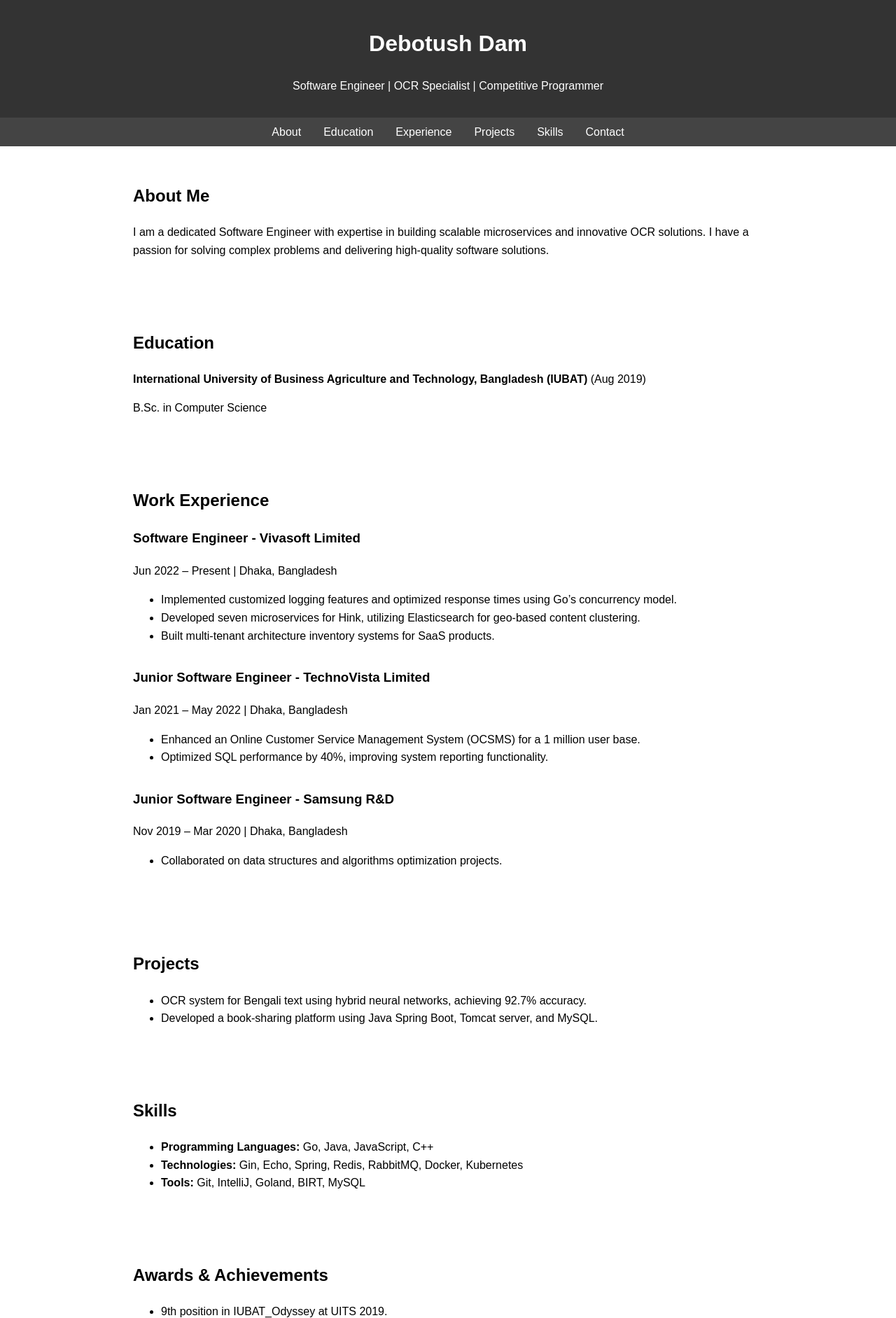
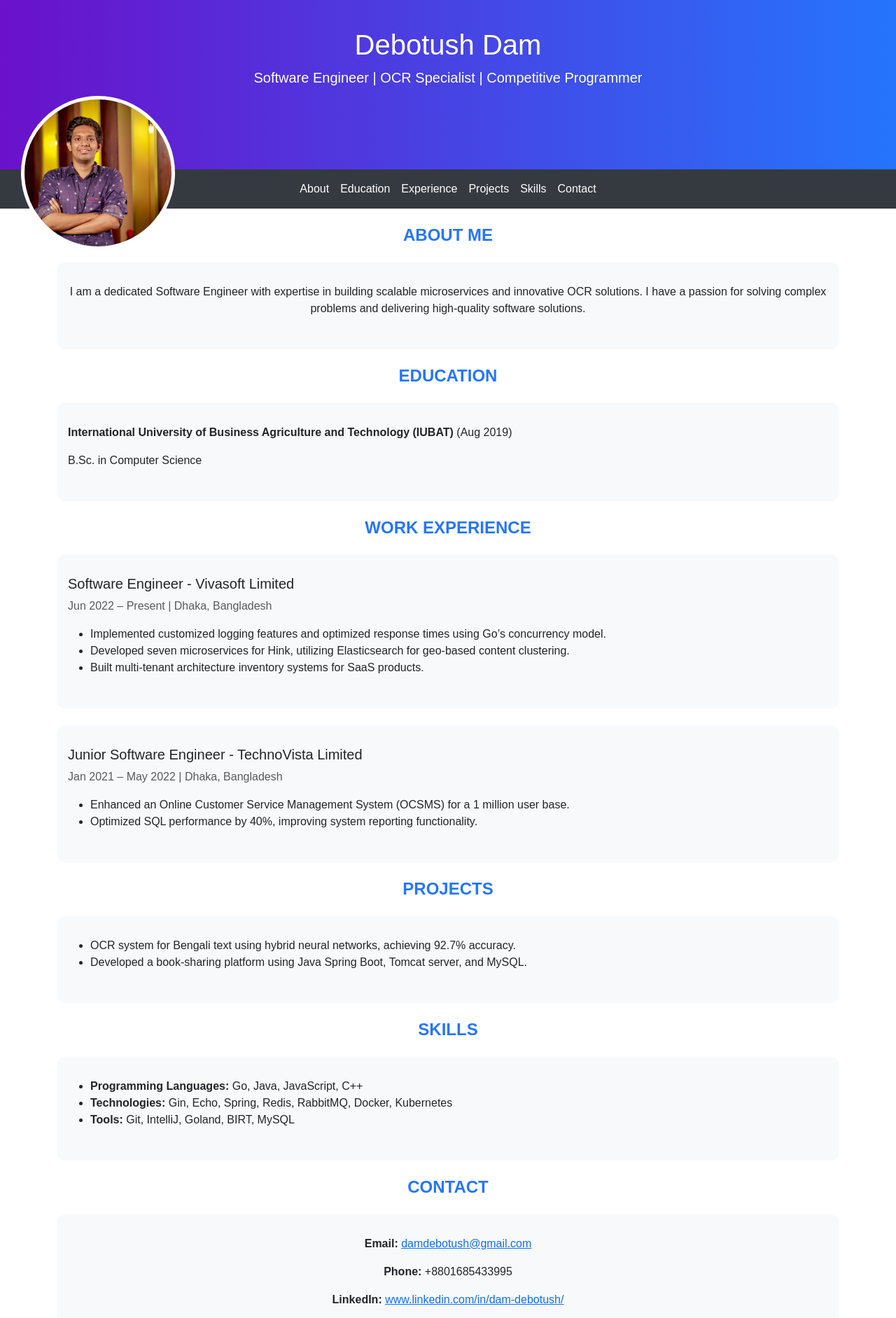
Before and after one commit to debotush/debotush.github.io, a plain HTML site: page index.html in a window 1280 px wide. Shown: the top 1883 px of the page at 70% size. Drawn offline with nearby package versions, Linux system fonts and the light colour scheme.

Commit message:
chore: updated the style of the page

```diff
--- a/index.html
+++ b/index.html
@@ -4,43 +4,95 @@
     <meta charset="UTF-8">
     <meta name="viewport" content="width=device-width, initial-scale=1.0">
     <title>Debotush Dam - Portfolio</title>
+    <link href="https://cdn.jsdelivr.net/npm/bootstrap@5.3.1/dist/css/bootstrap.min.css" rel="stylesheet">
     <style>
         body {
-            font-family: Arial, sans-serif;
-            margin: 0;
-            padding: 0;
-            line-height: 1.6;
+            font-family: 'Arial', sans-serif;
         }
         header {
-            background: #333;
-            color: #fff;
-            padding: 1rem 0;
+            background: linear-gradient(to right, #6a11cb, #2575fc);
+            color: white;
+            padding: 40px 15px 100px; /* Padding adjusted to make room for the image */
             text-align: center;
+            position: relative;
+        }
+        .profile-container {
+            display: flex;
+            justify-content: center;
+            align-items: center;
+            position: relative;
+        }
+        .profile-picture {
+            width: 220px;
+            height: 220px;
+            border-radius: 50%;
+            border: 5px solid white;
+            object-fit: cover;
+            background-color: white; /* Fallback for border contrast */
+            position: absolute;
+            top: -5px; /* Half the height of the image to center it */
+            left: 15px; /* Shift image to the left */
+            z-index: 1000;
         }
         nav {
-            display: flex;
-            justify-content: center;
-            background: #444;
-            padding: 0.5rem;
+            background: #343a40;
+            padding-top: 80px; /* Adjusted to accommodate overlapping image */
         }
-        nav a {
-            color: #fff;
-            text-decoration: none;
-            margin: 0 1rem;
+        nav .nav-link {
+            color: white;
+            transition: color 0.3s;
         }
-        section {
-            padding: 2rem;
-            max-width: 900px;
-            margin: auto;
+        nav .nav-link:hover {
+            color: #6a11cb;
         }
-        .skills, .experience, .education, .projects, .achievements {
-            margin-bottom: 2rem;
+        .section-title {
+            font-weight: bold;
+            color: #2575fc;
+            margin-bottom: 1.5rem;
+            text-transform: uppercase;
+            font-size: 1.5rem;
+        }
+        .section-bg {
+            background: #f8f9fa;
+            padding: 30px 15px;
+            border-radius: 10px;
+            margin-bottom: 20px;
         }
         footer {
+            background: linear-gradient(to right, #2575fc, #6a11cb);
+            color: white;
             text-align: center;
-            padding: 1rem 0;
-            background: #333;
-            color: #fff;
+            padding: 15px 10px;
+        }
+        .btn-custom {
+            background: #6a11cb;
+            border: none;
+            color: white;
+            transition: background 0.3s;
+        }
+        .btn-custom:hover {
+            background: #2575fc;
+        }
+        /* Responsive Design Adjustments */
+        @media (max-width: 768px) {
+            header {
+                padding: 20px 15px 80px; /* Adjust padding for smaller screens */
+                text-align: center; /* Center align text for smaller screens */
+            }
+            .profile-picture {
+                width: 120px;
+                height: 120px;
+                top: -1px; /* Adjust for smaller picture size */
+                left: 50%; /* Center on smaller screens */
+                transform: translateX(-50%);
+            }
+            nav {
+                padding-left: 0; /* Remove padding for smaller screens */
+            }
+            .navbar-nav {
+                margin-left: 0; /* Center navbar items on smaller screens */
+                justify-content: center;
+            }
         }
     </style>
 </head>
@@ -48,93 +100,103 @@
 
 <header>
     <h1>Debotush Dam</h1>
-    <p>Software Engineer | OCR Specialist | Competitive Programmer</p>
+    <p class="lead">Software Engineer | OCR Specialist | Competitive Programmer</p>
+    <div class="profile-container">
+        <img src="SRA02085.jpg" alt="Profile Picture" class="profile-picture">
+    </div>
 </header>
 
-<nav>
-    <a href="#about">About</a>
-    <a href="#education">Education</a>
-    <a href="#experience">Experience</a>
-    <a href="#projects">Projects</a>
-    <a href="#skills">Skills</a>
-    <a href="#contact">Contact</a>
+<nav class="navbar navbar-expand-lg navbar-dark">
+    <div class="container">
+        <button class="navbar-toggler" type="button" data-bs-toggle="collapse" data-bs-target="#navbarNav" aria-controls="navbarNav" aria-expanded="false" aria-label="Toggle navigation">
+            <span class="navbar-toggler-icon"></span>
+        </button>
+        <div class="collapse navbar-collapse" id="navbarNav">
+            <ul class="navbar-nav mx-auto">
+                <li class="nav-item"><a class="nav-link" href="#about">About</a></li>
+                <li class="nav-item"><a class="nav-link" href="#education">Education</a></li>
+                <li class="nav-item"><a class="nav-link" href="#experience">Experience</a></li>
+                <li class="nav-item"><a class="nav-link" href="#projects">Projects</a></li>
+                <li class="nav-item"><a class="nav-link" href="#skills">Skills</a></li>
+                <li class="nav-item"><a class="nav-link" href="#contact">Contact</a></li>
+            </ul>
+        </div>
+    </div>
 </nav>
 
-<section id="about">
-    <h2>About Me</h2>
+<div class="container my-4">
+    <section id="about" class="text-center">
+        <h2 class="section-title">About Me</h2>
+        <div class="section-bg">
             <p>I am a dedicated Software Engineer with expertise in building scalable microservices and innovative OCR solutions. I have a passion for solving complex problems and delivering high-quality software solutions.</p>
+        </div>
     </section>
 
-<section id="education">
-    <h2>Education</h2>
-    <p><strong>International University of Business Agriculture and Technology, Bangladesh (IUBAT)</strong> (Aug 2019)</p>
+    <section id="education" class="mt-4">
+        <h2 class="section-title text-center">Education</h2>
+        <div class="section-bg">
+            <p><strong>International University of Business Agriculture and Technology (IUBAT)</strong> (Aug 2019)</p>
             <p>B.Sc. in Computer Science</p>
+        </div>
     </section>
 
-<section id="experience">
-    <h2>Work Experience</h2>
-    <div class="experience">
-        <h3>Software Engineer - Vivasoft Limited</h3>
-        <p>Jun 2022 – Present | Dhaka, Bangladesh</p>
+    <section id="experience" class="mt-4">
+        <h2 class="section-title text-center">Work Experience</h2>
+        <div class="section-bg">
+            <h5>Software Engineer - Vivasoft Limited</h5>
+            <p class="text-muted">Jun 2022 – Present | Dhaka, Bangladesh</p>
             <ul>
                 <li>Implemented customized logging features and optimized response times using Go’s concurrency model.</li>
                 <li>Developed seven microservices for Hink, utilizing Elasticsearch for geo-based content clustering.</li>
                 <li>Built multi-tenant architecture inventory systems for SaaS products.</li>
             </ul>
         </div>
-    <div class="experience">
-        <h3>Junior Software Engineer - TechnoVista Limited</h3>
-        <p>Jan 2021 – May 2022 | Dhaka, Bangladesh</p>
+        <div class="section-bg mt-4">
+            <h5>Junior Software Engineer - TechnoVista Limited</h5>
+            <p class="text-muted">Jan 2021 – May 2022 | Dhaka, Bangladesh</p>
             <ul>
                 <li>Enhanced an Online Customer Service Management System (OCSMS) for a 1 million user base.</li>
                 <li>Optimized SQL performance by 40%, improving system reporting functionality.</li>
             </ul>
         </div>
-    <div class="experience">
-        <h3>Junior Software Engineer - Samsung R&D</h3>
-        <p>Nov 2019 – Mar 2020 | Dhaka, Bangladesh</p>
+    </section>
+
+    <section id="projects" class="mt-4">
+        <h2 class="section-title text-center">Projects</h2>
+        <div class="section-bg">
             <ul>
-            <li>Collaborated on data structures and algorithms optimization projects.</li>
+                <li>OCR system for Bengali text using hybrid neural networks, achieving 92.7% accuracy.</li>
+                <li>Developed a book-sharing platform using Java Spring Boot, Tomcat server, and MySQL.</li>
             </ul>
         </div>
     </section>
 
-<section id="projects">
-    <h2>Projects</h2>
-    <ul>
-        <li>OCR system for Bengali text using hybrid neural networks, achieving 92.7% accuracy.</li>
-        <li>Developed a book-sharing platform using Java Spring Boot, Tomcat server, and MySQL.</li>
-    </ul>
-</section>
-
-<section id="skills">
-    <h2>Skills</h2>
+    <section id="skills" class="mt-4">
+        <h2 class="section-title text-center">Skills</h2>
+        <div class="section-bg">
             <ul>
                 <li><strong>Programming Languages:</strong> Go, Java, JavaScript, C++</li>
                 <li><strong>Technologies:</strong> Gin, Echo, Spring, Redis, RabbitMQ, Docker, Kubernetes</li>
                 <li><strong>Tools:</strong> Git, IntelliJ, Goland, BIRT, MySQL</li>
             </ul>
+        </div>
     </section>
 
-<section id="achievements">
-    <h2>Awards & Achievements</h2>
-    <ul>
-        <li>9th position in IUBAT_Odyssey at UITS 2019.</li>
-        <li>Champion in IUBAT Intra-University Programming Contest (Spring 2017).</li>
-        <li>Honorable Mention in ACM ICPC Dhaka Regional (2016, 2018, 2019).</li>
-    </ul>
+    <section id="contact" class="mt-4">
+        <h2 class="section-title text-center">Contact</h2>
+        <div class="section-bg text-center">
+            <p><strong>Email:</strong> <a href="mailto:damdebotush@gmail.com">damdebotush@gmail.com</a></p>
+            <p><strong>Phone:</strong> +8801685433995</p>
+            <p><strong>LinkedIn:</strong> <a href="https://www.linkedin.com/in/dam-debotush/" target="_blank">www.linkedin.com/in/dam-debotush/</a></p>
+            <a href="#about" class="btn btn-custom mt-3">Back to Top</a>
+        </div>
     </section>
-
-<section id="contact">
-    <h2>Contact</h2>
-    <p>Email: <a href="mailto:damdebotush@gmail.com">damdebotush@gmail.com</a></p>
-    <p>Phone: +8801685433995</p>
-    <p>LinkedIn: <a href="https://www.linkedin.com/in/dam-debotush/" target="_blank">www.linkedin.com/in/dam-debotush/</a></p>
-</section>
+</div>
 
 <footer>
     <p>&copy; 2024 Debotush Dam. All Rights Reserved.</p>
 </footer>
 
+<script src="https://cdn.jsdelivr.net/npm/bootstrap@5.3.1/dist/js/bootstrap.bundle.min.js"></script>
 </body>
 </html>
```
Also changed, not shown: SRA02085.jpg (added). Lines whose indentation alone changed are shown as unchanged.
